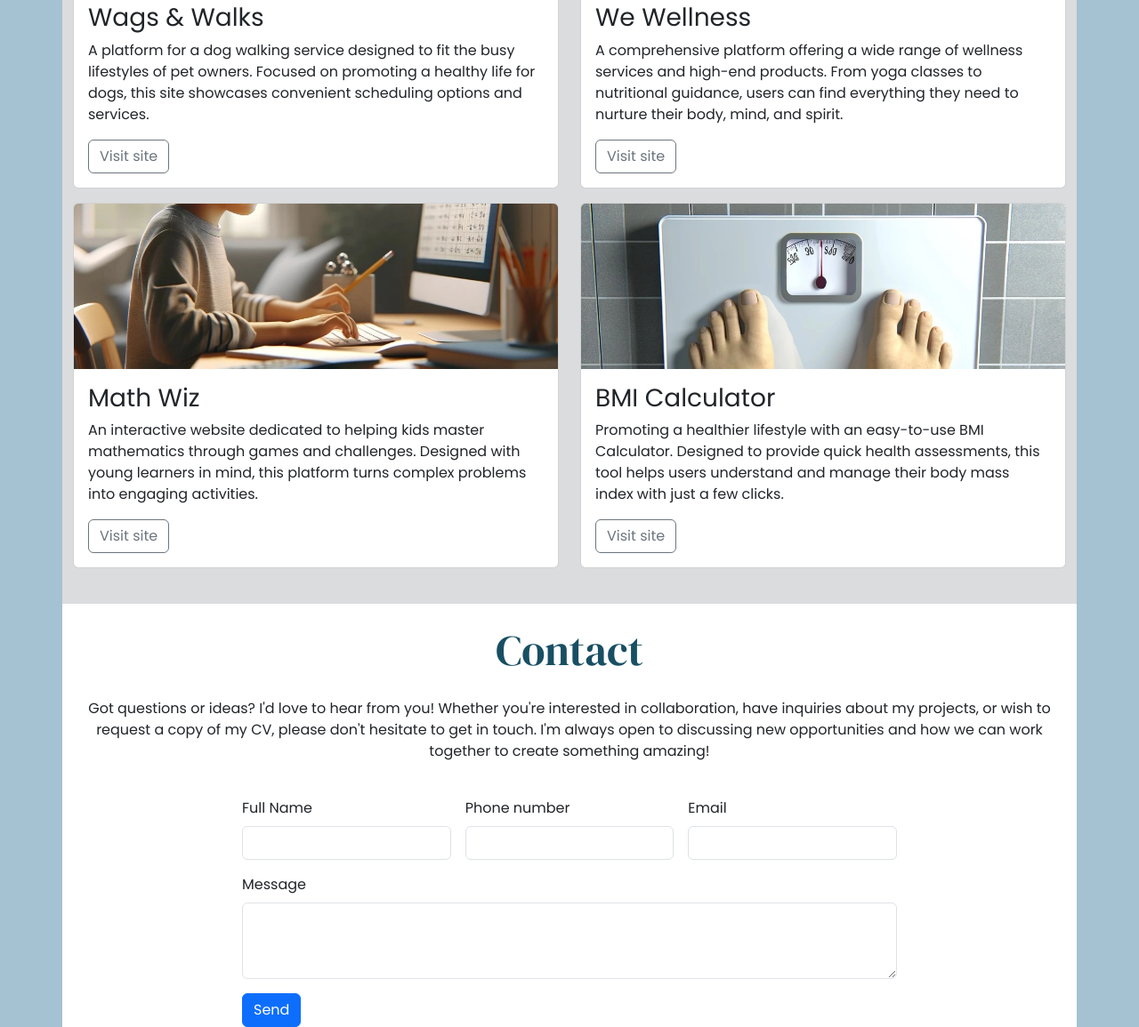
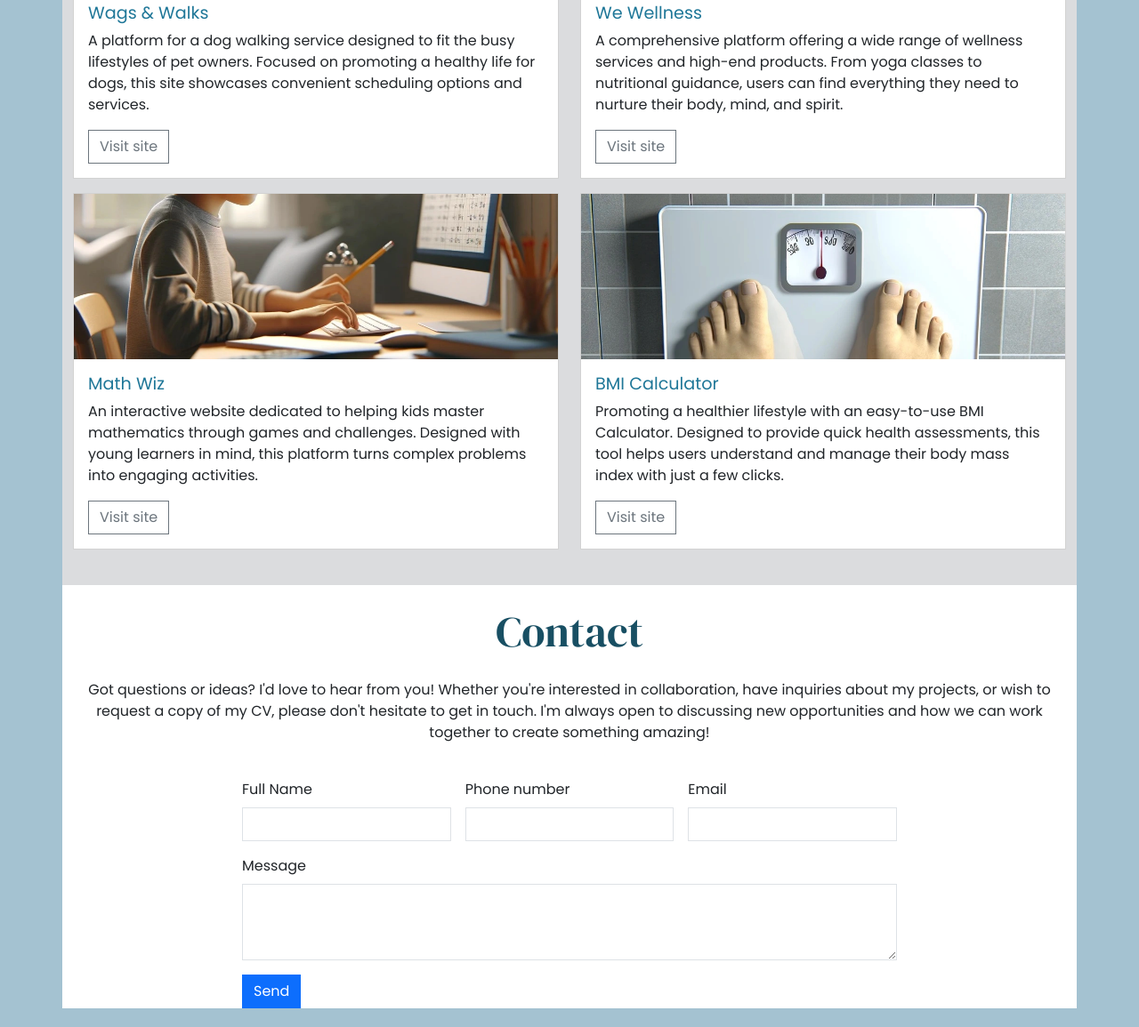
Before and after one commit to brandonlea/mei-wong-portfolio, a plain HTML site: page index.html in a window 1280 px wide. Shown: the part 1362-2517 px from the top of the page at 89% size. After the commit the page ends 2496 px from the top, so only its background shows below. Drawn offline with nearby package versions, Linux system fonts and the light colour scheme.

Commit message:
Removed rounded corners

```diff
--- a/assets/css/style.css
+++ b/assets/css/style.css
@@ -20,6 +20,11 @@ h2 {
     color: #184f63; /* dark-blue */
 }
 
+.sharp-corners,
+.sharp-corners * {
+    border-radius: 0;
+}
+
 /* About section */
 
 #about {
@@ -30,6 +35,19 @@ h2 {
 
 #portfolio {
     background-color: #dbdcde; /* light grey */
+}
+
+#portfolio .card-title {
+    color: #1f7798;
+    font-size: 1.2rem;
+}
+
+#portfolio .btn-outline-secondary:hover {
+    background-color: #1f7798;
+}
+
+#portfolio .card-text {
+    min-height: 120px;
 }
 
 /* Contact section */
@@ -48,3 +66,11 @@ h2 {
     min-height: 500px;
     padding: 5% 7%;
 }
+
+/* Media Queries */
+
+@media screen and (min-width: 1200px) {
+    #portfolio .card-text {
+        min-height: auto;
+    }
+}
--- a/index.html
+++ b/index.html
@@ -75,7 +75,7 @@
           <p class="lead mb-5">Let's create something amazing together!</p>
 
           <!-- Button trigger modal -->
-            <button type="button" class="btn btn-primary" data-bs-toggle="modal" data-bs-target="#exampleModal">
+            <button type="button" class="btn btn-primary sharp-corners" data-bs-toggle="modal" data-bs-target="#exampleModal">
              Subscribe to my newsletter!
             </button>
         </div>
@@ -132,7 +132,7 @@
           </div>
           <!-- cols for cards -->
           <div class="col-12 col-md-6">
-            <div class="card mb-3">
+            <div class="card mb-3 sharp-corners">
               <img
                 src="assets/images/wags-and-walks.webp"
                 class="card-img-top"
@@ -151,7 +151,7 @@
             </div>
           </div>
           <div class="col-12 col-md-6">
-            <div class="card mb-3">
+            <div class="card mb-3 sharp-corners">
               <img
                 src="assets/images/we-wellness.webp"
                 class="card-img-top"
@@ -170,7 +170,7 @@
             </div>
           </div>
           <div class="col-12 col-md-6">
-            <div class="card mb-3">
+            <div class="card mb-3 sharp-corners">
               <img
                 src="assets/images/math-wiz.webp"
                 class="card-img-top"
@@ -189,7 +189,7 @@
             </div>
           </div>
           <div class="col-12 col-md-6">
-            <div class="card mb-3">
+            <div class="card mb-3 sharp-corners">
               <img
                 src="assets/images/bmi-calculator.webp"
                 class="card-img-top"
@@ -223,22 +223,22 @@
                 <form class="row g-3">
                     <div class="col-lg-4">
                         <label for="full-name" class="form-label">Full Name</label>
-                        <input type="text" class="form-control" id="full-name">
+                        <input type="text" class="form-control sharp-corners" id="full-name">
                     </div>
                     <div class="col-lg-4">
                         <label for="phonenumber" class="form-label">Phone number</label>
-                        <input type="number" class="form-control" id="phonenumber">
+                        <input type="number" class="form-control sharp-corners" id="phonenumber">
                     </div>
                     <div class="col-lg-4">
                         <label for="email" class="form-label">Email</label>
-                        <input type="email" class="form-control" id="email">
+                        <input type="email" class="form-control sharp-corners" id="email">
                     </div>
                     <div class="col-12">
                         <label for="message" class="form-label">Message</label>
-                        <textarea class="form-control" id="message" rows="3"></textarea>
+                        <textarea class="form-control sharp-corners" id="message" rows="3"></textarea>
                     </div>
                     <div class="col-12">
-                        <button type="submit" class="btn btn-primary">Send</button>
+                        <button type="submit" class="btn btn-primary sharp-corners">Send</button>
                     </div>
                 </form>
                 </div>
@@ -250,7 +250,7 @@
     <!-- Bootstrap modal -->
     <!-- Modal -->
     <div class="modal fade" id="exampleModal" tabindex="-1" aria-labelledby="exampleModalLabel" aria-hidden="true">
-        <div class="modal-dialog modal-lg">
+        <div class="modal-dialog modal-lg sharp-corners">
             <div class="modal-content">
                 <div class="modal-header">
                     <h1 class="modal-title fs-5" id="exampleModalLabel">Subscribe</h1>
```
